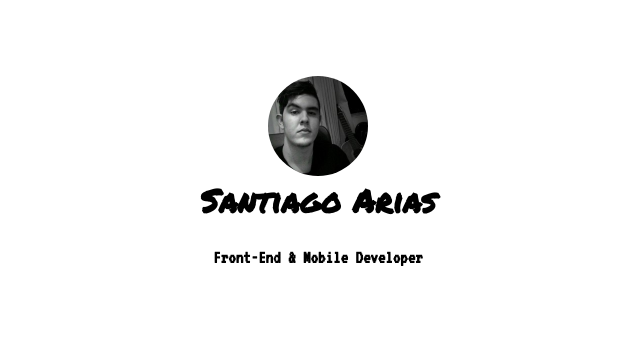
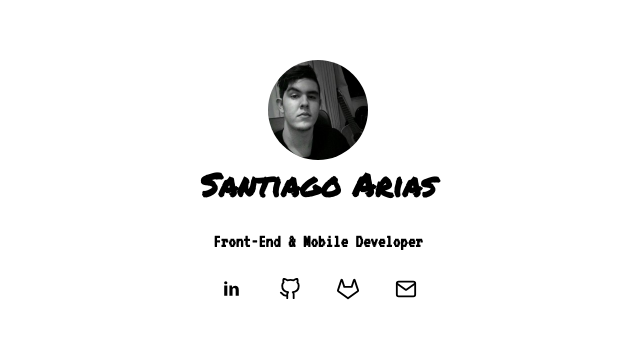
Before and after one commit to SOY4RIAS/portfolio-nextjs, a Next.js app: page / in a window 1280 px wide. Shown: the part 216-554 px from the top of the page, without its empty margins (322-962 px from the left). Built offline with nearby package versions, Linux system fonts and the light colour scheme.

Commit message:
Contact links added

```diff
--- a/components/layout/Layout.tsx
+++ b/components/layout/Layout.tsx
@@ -73,6 +73,7 @@ const Layout: React.FC<LayoutProps> = ({ children, title }) => {
 					}
 					a {
 						text-decoration: none;
+						color: inherit;
 					}
 
 					button {
--- a/package.json
+++ b/package.json
@@ -13,7 +13,8 @@
 		"isomorphic-unfetch": "3.0.0",
 		"next": "latest",
 		"react": "^16.12.0",
-		"react-dom": "^16.12.0"
+		"react-dom": "^16.12.0",
+		"react-icons": "^3.8.0"
 	},
 	"devDependencies": {
 		"@types/node": "^12.12.21",
--- a/pages/index.tsx
+++ b/pages/index.tsx
@@ -4,6 +4,19 @@ import { NextPage } from "next"
 import Layout from "../components/layout/Layout"
 import { CenterPageContainer } from "../components/layout/CenterPage"
 import { ProfileImage } from "../components/ui/ProfileImage"
+
+import { TiSocialLinkedin } from "react-icons/ti"
+import { FiGithub, FiGitlab, FiMail } from "react-icons/fi"
+import styled from "@emotion/styled"
+
+const ContactLinks = styled.ul`
+	display: flex;
+	flex-direction: row;
+	list-style: none;
+	justify-content: space-around;
+	align-items: center;
+	width: 100%;
+`
 
 const IndexPage: NextPage = () => {
 	const handleClick = () => {
@@ -17,6 +30,33 @@ const IndexPage: NextPage = () => {
 					<ProfileImage size={"10rem"} onClick={handleClick} />
 					<h1>Santiago Arias</h1>
 					<h3>Front-End & Mobile Developer</h3>
+
+					<ContactLinks>
+						<li>
+							<a href='https://www.linkedin.com/in/csarias/' target='_blank'>
+								<TiSocialLinkedin size={"2.5rem"} />
+							</a>
+						</li>
+						<li>
+							<a
+								href='https://github.com/SOY4RIAS'
+								target='_blank'
+								rel='noopener noreferrer'
+							>
+								<FiGithub size={"2.2rem"} />
+							</a>
+						</li>
+						<li>
+							<a href='https://gitlab.com/SOY4RIAS' target='_blank'>
+								<FiGitlab size={"2.2rem"} />
+							</a>
+						</li>
+						<li>
+							<a href='mailto:ariasdevweb@gmail.com'>
+								<FiMail size={"2.2rem"} />
+							</a>
+						</li>
+					</ContactLinks>
 				</div>
 			</CenterPageContainer>
 		</Layout>
```
Also changed, not shown: 2 other files (tests, documents, lock files or other folders).
